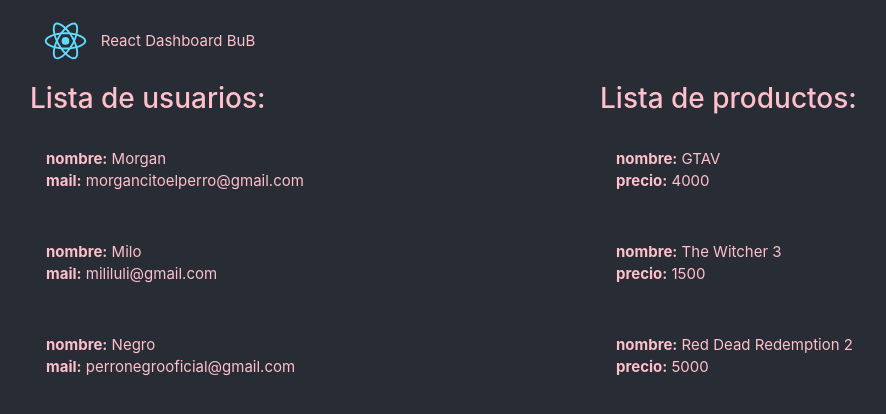
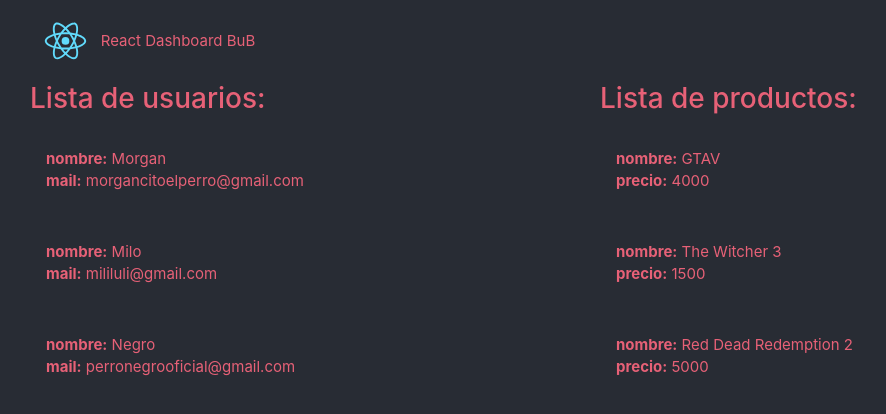
Before and after one commit to Yanioconjota/bub-dashboard, a React (Create React App) app: page / in a window 1280 px wide. Shown: the top 414 px of the page, without its empty margins (55-941 px from the left). Built offline with nearby package versions, Linux system fonts and the light colour scheme.

Commit message:
Act estilos

```diff
--- a/src/scss/App.scss
+++ b/src/scss/App.scss
@@ -2,9 +2,8 @@
 @import "./imports.scss";
 
 body {
-  background-color: #282c34;
-  font-size: calc(10px + 2vmin);
-  color: pink;
+  background-color: $black;
+  color: $pink;
   font-size: 15px;
 }
 
--- a/src/scss/variables.scss
+++ b/src/scss/variables.scss
@@ -3,4 +3,7 @@
     "danger": teal
 );
 
+$pink: #e76177;
+$black: #282c34;
+
 $link: tomato;
```
